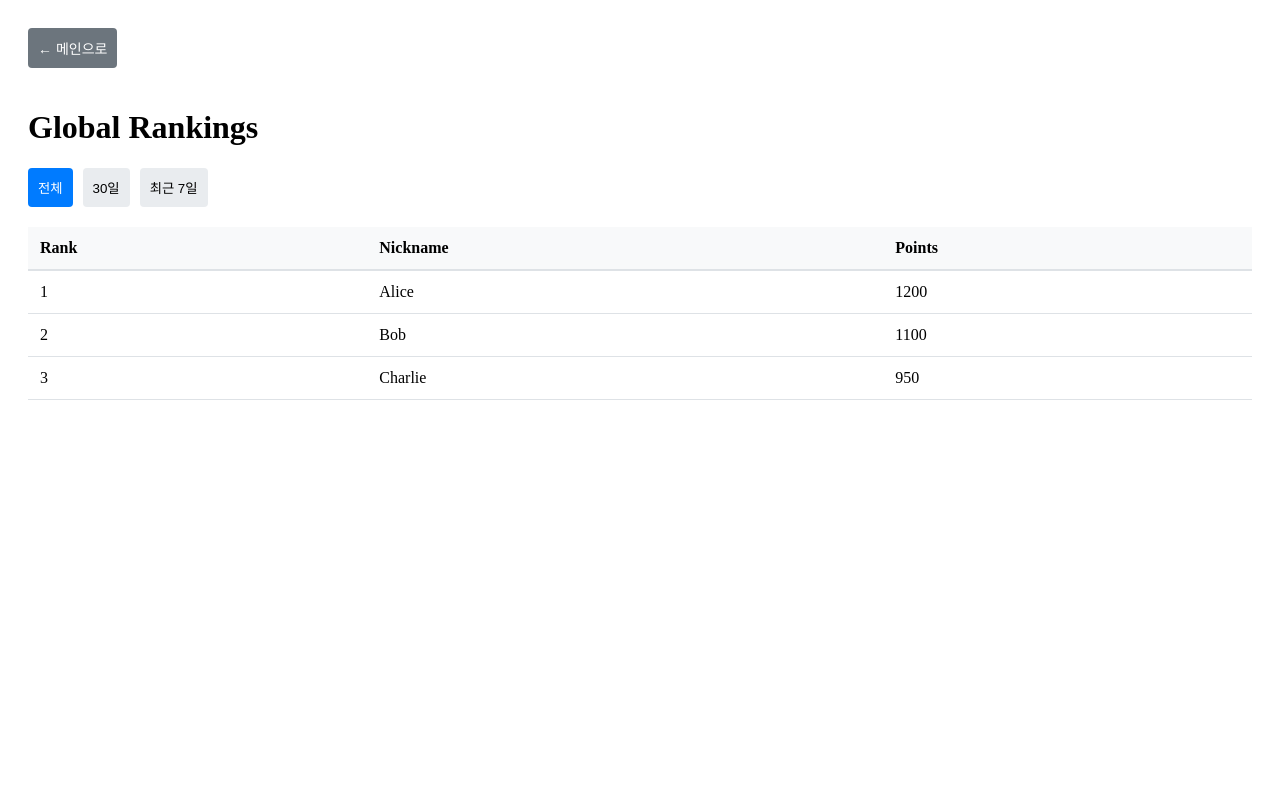
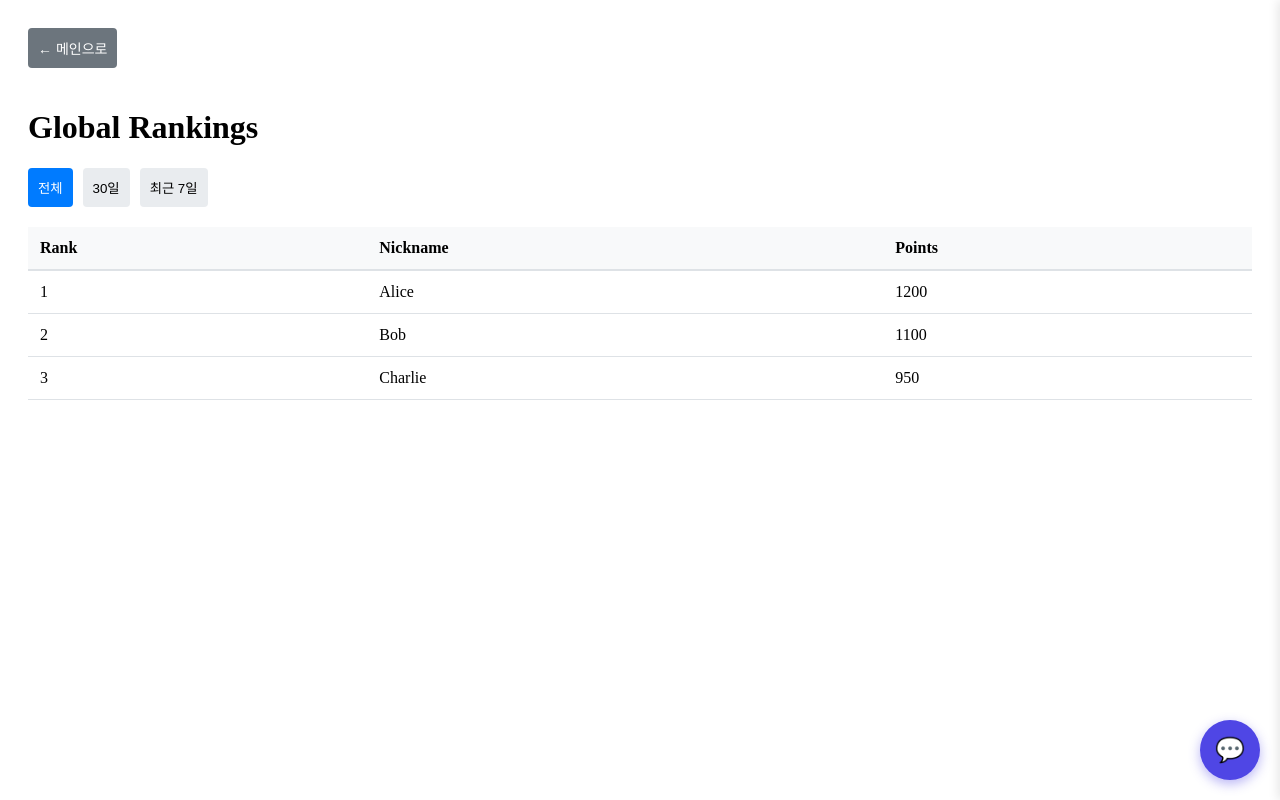
Before and after one commit to Daker-Team01/hackathon-platform, a React (Vite) app: page /rankings in a window 1280 px wide. Built offline with nearby package versions, Linux system fonts and the light colour scheme.

Commit message:
채팅버튼이 안보이는 것 고침

```diff
--- a/src/App.tsx
+++ b/src/App.tsx
@@ -1,14 +1,13 @@
 import { useState } from 'react'
-import { Outlet } from 'react-router-dom'
 import ChatButton from './components/chat/ChatButton'
 import ChatPanel from './components/chat/ChatPanel'
 
-export default function App() {
+export default function App({ children }: { children: React.ReactNode }) {
   const [chatOpen, setChatOpen] = useState(false)
 
   return (
     <div>
-      <Outlet />
+      {children}
 
       {/* 채팅 UI - 모든 페이지에서 사용 가능 */}
       <ChatButton onClick={() => setChatOpen(!chatOpen)} open={chatOpen} />
--- a/src/main.tsx
+++ b/src/main.tsx
@@ -3,6 +3,7 @@ import { createRoot } from "react-dom/client"
 import { RouterProvider } from "react-router-dom"
 import { QueryClient, QueryClientProvider } from "@tanstack/react-query"
 
+import App from "./App"
 import { router } from "./router/router"
 import hackathonsData from "./data/public_hackathons.json"
 import teamsData from "./data/public_teams.json"
@@ -25,7 +26,9 @@ if (storedTeams === null) {
 createRoot(document.getElementById("root")!).render(
   <StrictMode>
     <QueryClientProvider client={queryClient}>
-      <RouterProvider router={router} />
+      <App>
+        <RouterProvider router={router} />
+      </App>
     </QueryClientProvider>
   </StrictMode>
 )
--- a/src/router/router.tsx
+++ b/src/router/router.tsx
@@ -1,5 +1,4 @@
 import { createBrowserRouter } from 'react-router-dom'
-import App from '../App'
 import Home from '../pages/Home'
 import Hackathons from '../pages/Hackathons'
 import HackathonDetail from '../pages/HackathonDetail'
```
